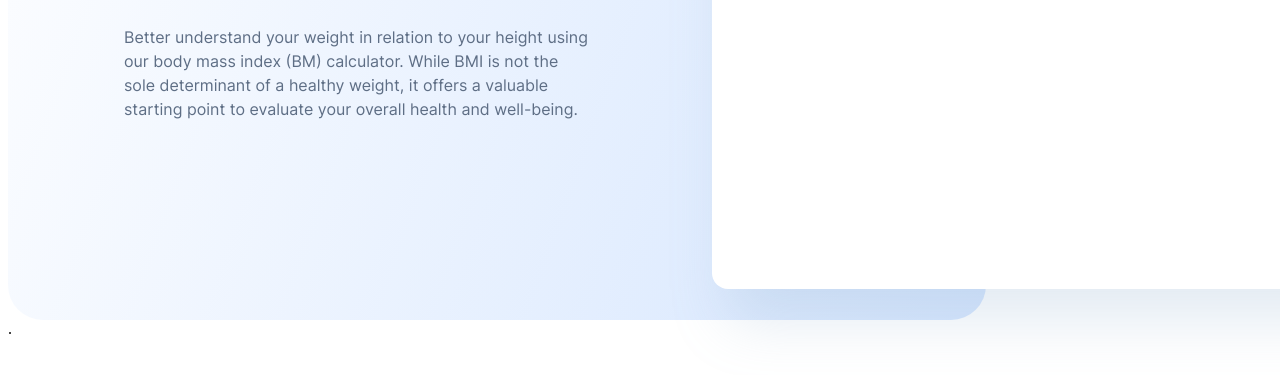
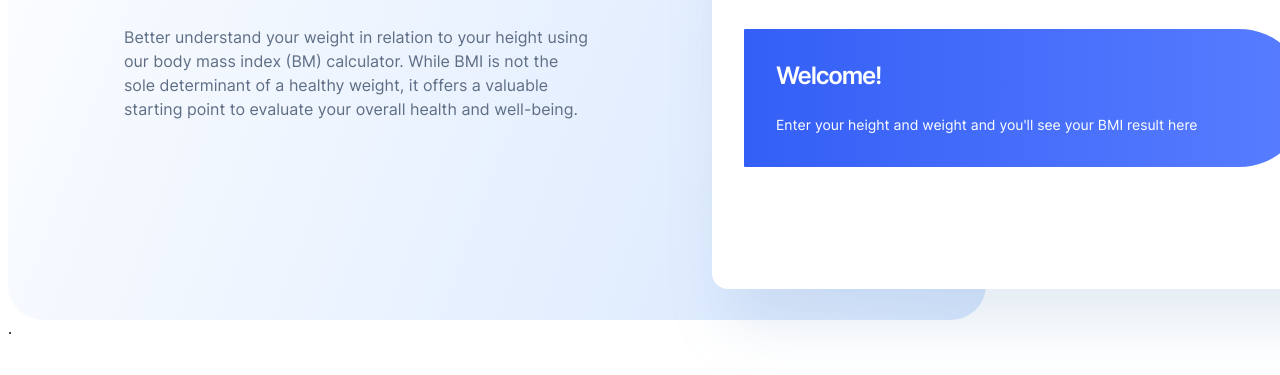
Before and after one commit to xxivani/bmi-calculator, a plain HTML site: page index.html in a window 1280 px wide. Shown: the part 425-800 px from the top of the page. Drawn offline with Linux system fonts and the light colour scheme.

Commit message:
Update style.css

```diff
--- a/style.css
+++ b/style.css
@@ -251,7 +251,7 @@ input[type="radio"]:not(:checked) + label svg:nth-of-type(2) {
   letter-spacing: -1.2px;
 }
 
-.empty-result .bmi-result{
+.empty-result {
   display: flex;
   padding: 32px;
   flex-direction: column;
```
